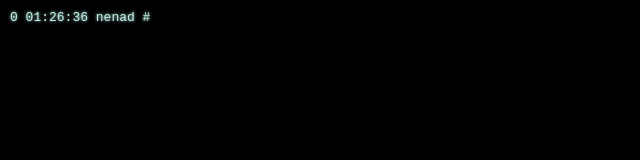
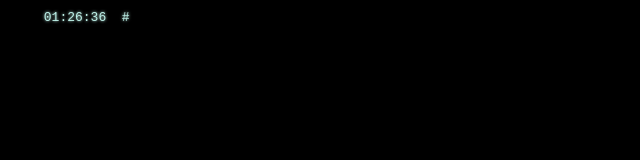
Before and after one commit to vukicevic/SecureRoom, a plain HTML site: page terminal.html in a window 1280 px wide. Shown: the full height of the page, 0-640 px from the left. Drawn offline with Linux system fonts and the light colour scheme.

Commit message:
terminal - code rework, line numbers

```diff
--- a/terminal.html
+++ b/terminal.html
@@ -24,23 +24,30 @@
     }
     dt {
       float: left;
+      clear: left;
     }
     dt:after {
-      content: " nenad # ";
+      content: " # ";
     }
     dl {
       float: left;
     }
-    .cursor {
+    span.line {
+      display: inline-block;
+      width: 2em;
+      text-align: right;
+      color: orange;
+    }
+    #cursor {
       height: 1em;
       width: 1em;
     }
-    .highlight {
+    #cursor.highlight {
       background-color: #bcefe6;
       color: black;
       box-shadow: 0 0 3px #bcefe6;
     }
-    .nofocus {
+    #cursor.nofocus {
       background-color: transparent !important;
       color: #bcefe6 !important;
       box-shadow: 0 0 3px #bcefe6;
@@ -63,25 +70,30 @@
 <b></b>
 <b></b>
 <script>
-  (function (container) {
-    var cursor = document.createElement("span"),
-        term   = document.createElement("dl"),
-        timer  = window.setInterval(toggleCursor, 600),
+  function callback(text) {
+    console.log(text);
+  }
+
+  var T = (function (container, callback) {
+    var term   = document.createElement("dl"),
         line   = 0,
         pntr   = 0;
-
-    cursor.classList.add("cursor");
-    cursor.textContent = " ";
 
     window.addEventListener("keydown", control, true);
     window.addEventListener("keypress", write, true);
     window.addEventListener("focus", function(){ cursor.classList.remove("nofocus"); }, true);
     window.addEventListener("blur", function(){ cursor.classList.add("nofocus"); }, true);
 
-    window.setInterval(function(){ document.getElementById('time').textContent = document.getElementById('time').textContent.substring(0, 1) + " " + new Date().toString().substring(16,24);}, 1000);
+    term.insertAdjacentHTML("afterbegin", "<dt id='input'><span class='line'></span> <span id='time'></span> </dt><dd class='stdin'><span id='cursor'> </span></dd>");
+    container.appendChild(term);
 
-    container.appendChild(term);
-    execute();
+    var cursor = document.getElementById("cursor"),
+        clock = document.getElementById('time'),
+        timer = window.setInterval(toggleCursor, 600);
+
+    clock.date = new Date();
+    clock.textContent = clock.date.toString().substring(16,24);
+    window.setInterval(function(){ clock.date.setTime(Date.now()); clock.textContent = clock.date.toString().substring(16,24); }, 1000);
 
     function toggleCursor(highlight) {
       if (highlight || !cursor.classList.contains("highlight"))
@@ -128,14 +140,16 @@
         case 38:
           if (pntr > 0) {
             clearLine();
-            cursor.parentNode.insertBefore(document.createTextNode(term.querySelectorAll(".stdin")[--pntr].textContent.trim()), cursor);
+            cursor.parentNode.insertBefore(document.createTextNode(term.querySelectorAll("dd.stdin")[--pntr].textContent.trim()), cursor);
           }
+          event.preventDefault();
           break;
         case 40:
-          if (pntr < term.querySelectorAll(".stdin").length-1) {
+          if (pntr < term.querySelectorAll("dd.stdin").length-1) {
             clearLine();
-            cursor.parentNode.insertBefore(document.createTextNode(term.querySelectorAll(".stdin")[++pntr].textContent.trim()), cursor);
+            cursor.parentNode.insertBefore(document.createTextNode(term.querySelectorAll("dd.stdin")[++pntr].textContent.trim()), cursor);
           }
+          event.preventDefault();
           break;
         default:
           break;
@@ -150,30 +164,19 @@
 
     function execute() {
       resetCursor();
-      if (cursor.parentNode) {
-        cursor.parentNode.previousSibling.id = "";
-        if (cursor.parentNode.textContent == " ")
-          return;
-        else
-          insertLine(eval(cursor.parentNode.textContent), "afterend");
-      }
+      if (!cursor.parentNode || cursor.parentNode.textContent == " ") return;
 
-      var ctrl = document.createElement("dt"),
-          next = document.createElement("dd");
+      var text = cursor.parentNode.textContent;
+      insertLine(line++, clock.textContent, "nenad", text, "in");
+      clearLine();
+      //insertLine(line++, clock.textContent, "eval", eval(text), "out");
+      callback(text);
 
-      ctrl.id = "time";
-      ctrl.textContent = line++ + " " + new Date().toString().substring(16,24);
-
-      next.classList.add("stdin");
-      next.appendChild(cursor);
-      term.appendChild(ctrl);
-      term.appendChild(next);
-
-      pntr = term.querySelectorAll(".stdin").length-1;
+      pntr = term.querySelectorAll("dd.stdin").length-1;
     }
 
-    function insertLine(data, position) {
-      term.lastChild.insertAdjacentHTML(position, "<dt>" + line++ + " " + new Date().toString().substring(16,24) + "</dt><dd class='stdout'>" + data + "</dd>");
+    function insertLine(line, time, name, data, type) {
+      document.getElementById("input").insertAdjacentHTML("beforebegin", "<dt><span class='line'>"+line+"</span> <span>"+time+"</span> <span>"+name+"</span></dt><dd class='std"+type+"'>"+data+"</dd>");
     }
 
     function clearLine() {
@@ -201,7 +204,11 @@
       cursor.textContent = cursor.nextSibling.textContent.substring(0, 1);
       cursor.nextSibling.textContent = cursor.nextSibling.textContent.substring(1);
     }
-  })(document.body);
+
+    return function(name, data) {
+      insertLine(line++, clock.textContent, name, data, "out");
+    };
+  })(document.body, callback);
 </script>
 </body>
 </html>
```
